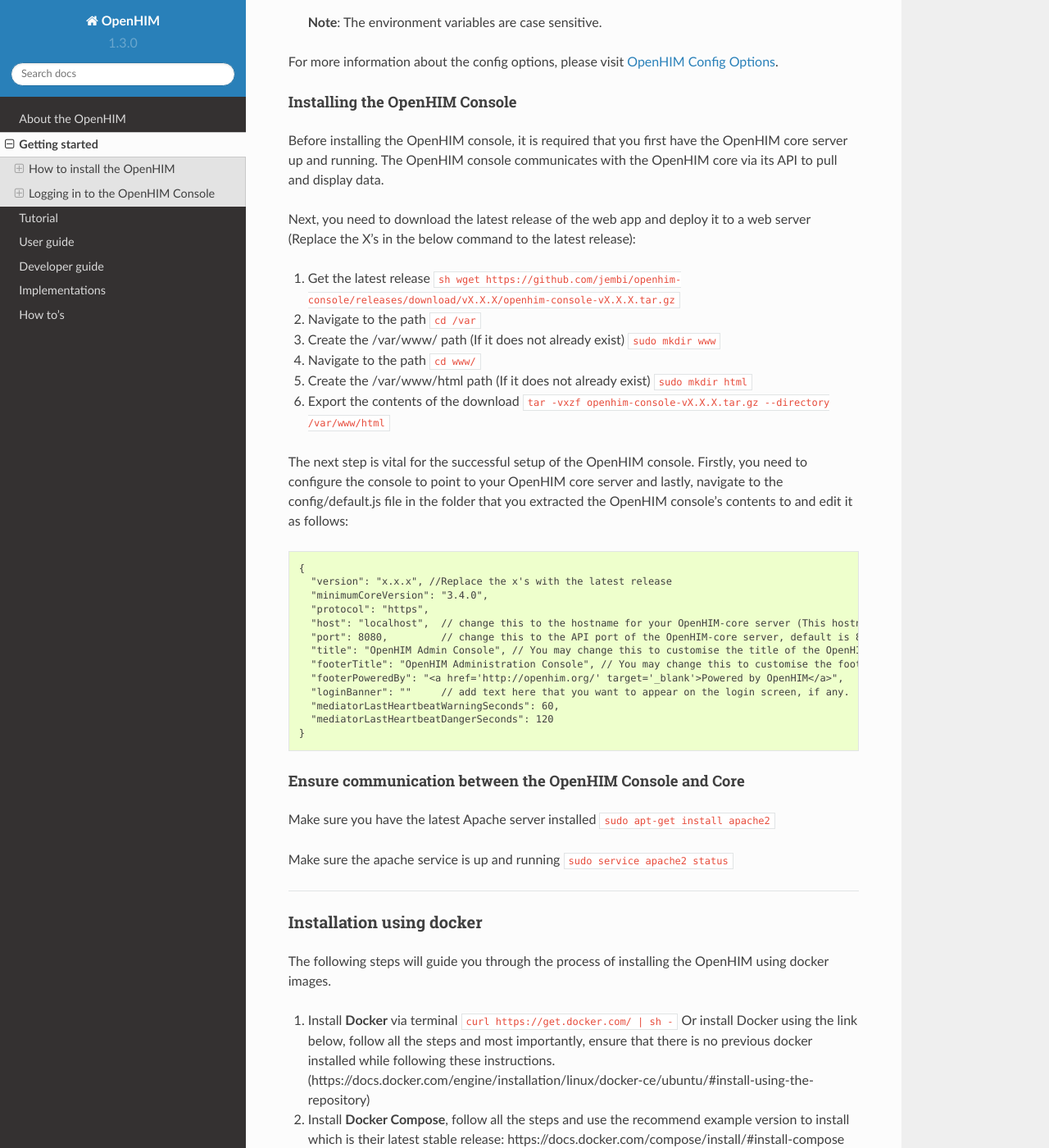
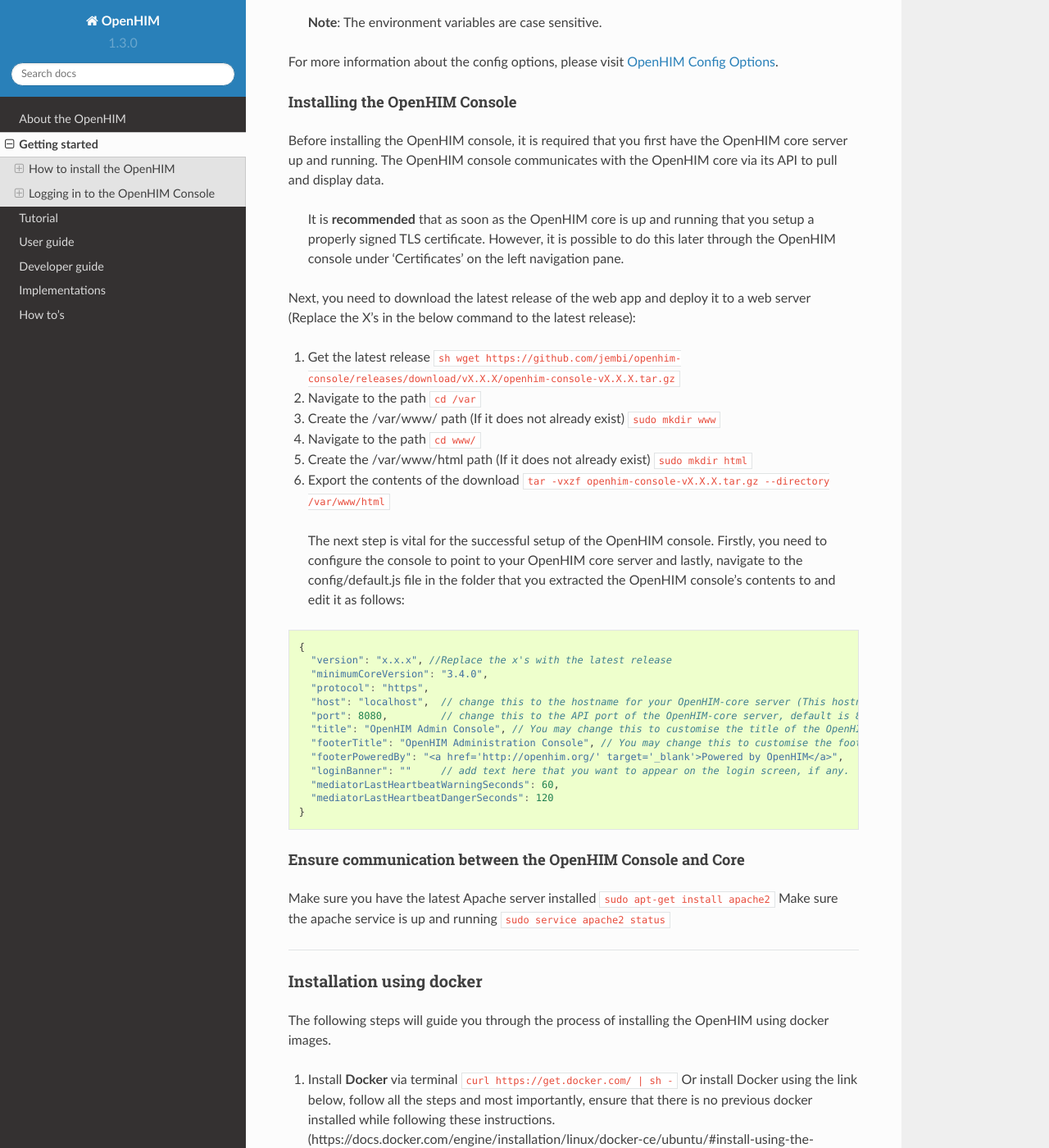
Before and after one commit to jembi/openhim-core-js, a Sphinx documentation site: the page built from docs/getting-started.md, in a window 1280 px wide and 1400 px high, scrolled down 3250 px. Shown: the whole window at 82% size. Built offline with Sphinx 7.4.7 and the Read the Docs theme 2.0.0, drawn with Linux system fonts in a browser that asks for light colours; some of the changed text lies outside the part shown.

Commit message:
Update getting-started.md
Minor updates to doc for section readability and added missing paragraph

````diff
--- a/docs/getting-started.md
+++ b/docs/getting-started.md
@@ -26,7 +26,7 @@
 sudo apt-get install openhim-core-js openhim-console
 ```
 
-It is **recommended** that the OpenHIM be used with a proper Transport Layer Security (TLS) certificate to secure your server. The easiest way to do this on a public server is to generate a free Let’s Encrypt (letsencrypt) certificate. Let’s Encrypt certificate provides free X.509 certificates for TLS encryption. See their website for further information.
+> It is **recommended** that the OpenHIM be used with a proper Transport Layer Security (TLS) certificate to secure your server. The easiest way to do this on a public server is to generate a free Let’s Encrypt (letsencrypt) certificate. Let’s Encrypt certificate provides free X.509 certificates for TLS encryption. See their website for further information.
 
 > **Note**: If your OpenHIM machine is running on a domain name that is not public facing, you will not be able to generate a certificate using letsencrypt. Instead, you will need to use a self-signed certificate. The next few steps will discuss how this works.
 
@@ -70,13 +70,13 @@
 (or enter these details when asked during the OpenHIM installation)
 ```
 
-5. setup auto renewal of the certificate
+5. Setup auto renewal of the certificate
 
 ```sh
 crontab -e
 ```
 
-6. append the following line at the end of your crontab
+6. Append the following line at the end of your crontab
 
 ```text
 0 0 * * * /root/certbot-auto renew --no-self-upgrade >> /var/log/letsencrypt-renewal.log
@@ -90,7 +90,7 @@
 
 #### Installing the OpenHIM Core
 
-The latest active LTS is **recommended**.
+> The latest active LTS is **recommended**.
 
 > **Note**: libappstream3 may cause problems with the npm package manager if your ubuntu instance is not fully updated.
 
@@ -115,6 +115,8 @@
 
 Before installing the OpenHIM console, it is required that you first have the OpenHIM core server up and running. The OpenHIM console communicates with the OpenHIM core via its API to pull and display data.
 
+> It is **recommended** that as soon as the OpenHIM core is up and running that you setup a properly signed TLS certificate. However, it is possible to do this later through the OpenHIM console under ‘Certificates’ on the left navigation pane.
+
 Next, you need to download the latest release of the web app and deploy it to a web server (Replace the X’s in the below command to the latest release):
 
 1. Get the latest release `sh wget https://github.com/jembi/openhim-console/releases/download/vX.X.X/openhim-console-vX.X.X.tar.gz`
@@ -124,9 +126,9 @@
 1. Create the /var/www/html path (If it does not already exist) `sudo mkdir html`
 1. Export the contents of the download `tar -vxzf openhim-console-vX.X.X.tar.gz --directory /var/www/html`
 
-The next step is vital for the successful setup of the OpenHIM console. Firstly, you need to configure the console to point to your OpenHIM core server and lastly, navigate to the config/default.js file in the folder that you extracted the OpenHIM console’s contents to and edit it as follows:
+> The next step is vital for the successful setup of the OpenHIM console. Firstly, you need to configure the console to point to your OpenHIM core server and lastly, navigate to the config/default.js file in the folder that you extracted the OpenHIM console’s contents to and edit it as follows:
 
-```text
+```js
 {
   "version": "x.x.x", //Replace the x's with the latest release
   "minimumCoreVersion": "3.4.0",
@@ -145,9 +147,7 @@
 #### Ensure communication between the OpenHIM Console and Core
 
 Make sure you have the latest Apache server installed `sudo apt-get install apache2`
-
 Make sure the apache service is up and running `sudo service apache2 status`
-
 ___
 
 ### Installation using docker
@@ -169,7 +169,7 @@
 
 When installing the OpenHIM on a VM that is running on your local machine, please take note of the following.
 
-Oracle's [VirtualBox](https://www.virtualbox.org/) is **recommended** for the setup of VMs.
+> Oracle's [VirtualBox](https://www.virtualbox.org/) is **recommended** for the setup of VMs.
 
 #### Server Edition Linux
 
@@ -204,15 +204,18 @@
 
 > **Note**: You will have problems logging in if your OpenHIM server is still setup to use a self-signed certificate (the default). Please see section **How to Generate a free Let’s Encrypt (letsencrypt) certificate** which identifies the steps necessary to generate a free certificate. If you choose to do this later, you may get around this by following these steps:
 
-```text
+
 1. Visit the following link: https://localhost:8080/authenticate/root@openhim.org in Chrome.
-Note: Make sure you are visiting this link from the system that is running the OpenHIM core. Otherwise, replace localhost and 8080 with the appropriate OpenHIM core server hostname (or IP Address) and API port.
+> **Note**: Make sure you are visiting this link from the system that is running the OpenHIM core. Otherwise, replace localhost and 8080 with the appropriate OpenHIM core server hostname (or IP Address) and API port.
+
 2. You should see a message saying “Your connection is not private”. Click “Advanced” and then click “Proceed”.
+
 3. Once you have done this, you should see some JSON text displayed on the screen, you can ignore this and close the page. This will ignore the fact that the certificate is self-signed.
+
 4. Now, you should be able to go back to the OpenHIM console login page and login. This problem will occur every now and then until you load a properly signed certificate into the OpenHIM core server.
-```
 
-The credentials used from this point will be considered the OpenHIM administrative account and is therefore highly recommended that you apply a strong password. General best practices in password creation that have been identified in this [article](https://www.symantec.com/connect/articles/simplest-security-guide-better-password-practices) may help you.
+
+> The credentials used from this point will be considered the OpenHIM administrative account and is therefore highly recommended that you apply a strong password. General best practices in password creation that have been identified in this [article](https://www.symantec.com/connect/articles/simplest-security-guide-better-password-practices) may help you.
 ___
 
 ### How to update your NGINX Config file
````
